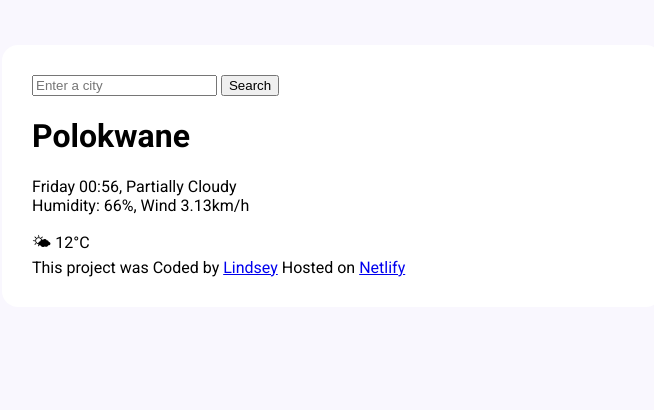
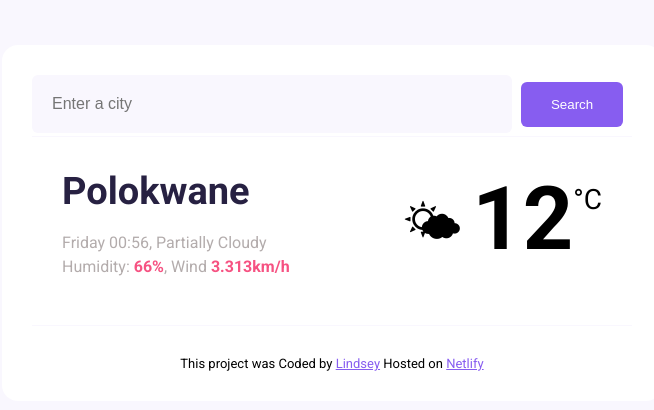
Before and after one commit to LindseyM23/Weather-Forecast, a plain HTML site: page index.html in a window 1280 px wide. Shown: the whole page, without its empty margins (308-962 px from the left). Drawn offline with Linux system fonts and the light colour scheme.

Commit message:
added extra styling to the page

```diff
--- a/index.html
+++ b/index.html
@@ -12,21 +12,33 @@
 <body>
     <div class="weather-app">
     <header>
-        <form>
-            <input type="search" placeholder="Enter a city" required/>
-            <input type="submit" value="Search"/>
+        <form class="search-form">
+            <input type="search" placeholder="Enter a city" required class="search-form-input"/>
+            <input type="submit" value="Search" class="search-form-button"/>
         </form>
     </header>
     <main>
+        <div class="weather-app-data">
         <div>
-    <h1>Polokwane</h1>
-   <p>
+    <h1 class="weather-app-city">Polokwane</h1>
+   <p class="weather-app-details">
     Friday 00:56, Partially Cloudy
     <br>
-    Humidity: 66%, Wind 3.13km/h
+    Humidity: <strong>66%</strong>, Wind <strong>3.313km/h</strong>
+
    </p>
-   <div>🌤 12°C</div>
+        </div>
+
+
+   <div class="weather-app-temperature-container" >
+    <div class="weather-app-icon" >🌤</div>
+   <div class="weather-app-temperature-value">12</div>
+   <div class="weather-app-unit">°C</div>
+
 </div>
+
+
+     </div>
 
 </main>
 
@@ -35,6 +47,6 @@
     Hosted on
     <a href="https://shecodes-weather-forecast-lindsey-m.netlify.app/" target="_blank">Netlify</a>
 </footer>
-</div>
+    </div>
 </body>
 </html>
--- a/styles.css
+++ b/styles.css
@@ -1,12 +1,95 @@
 body{
   background-color: #f9f7fe;
   font-family: "Roboto", sans-serif;
+}
+header{
+    border-bottom: 1px solid #f9f7fe;
+    padding: 0 0 3px  0;
+
+}
+a {
+    color: #875DF0; ;
 }
 .weather-app{
     background-color: white;
     max-width: 600px;
     margin: 45px auto;
-    box-shadow: 0 30px 50px rgba(65, 50, 100, 0,00);
+    box-shadow: 0 30px 50px rgba(65, 50, 100, 0);
     border-radius: 16px;
     padding: 30px;
 }
+
+.search-form-input{
+    background-color: #f9f7fe;
+    border: none;
+    border-radius: 6px;
+    width: 80%;
+    padding: 20px;
+    font-size: 16px;
+}
+.search-form-button{
+    background-color: #875DF0;
+padding: 15px 30px;
+border: none;
+border-radius: 6px;
+color: white;
+margin-left: 5px;
+font: 16px;
+
+
+}
+main{
+    padding: 30px;
+
+}
+.weather-app-temperature-container{
+    display: flex;
+}
+
+.weather-app-temperature-value{
+    font-size: 88px;
+    font-weight: bold;
+    margin-left: 10px;
+}
+.weather-app-icon{
+    font-size: 50px;
+    margin-top: 22px;
+
+}
+.weather-app-unit{
+    margin-top: 16px;
+    font-size: 28px;
+}
+
+.weather-app-city{
+    margin: 0;
+    color:#272142;
+    font-size: 38px;
+    line-height: 48px;
+}
+.weather-app-details{
+    font-size: 16px;
+    line-height: 20px;
+    color: rgb(179, 172, 172);
+    line-height: 24px;
+    font-weight: light;
+}
+.weather-app-details strong{
+    color: #f65282;
+}
+
+
+.weather-app-data{
+    display: flex;
+    justify-content: space-between;
+}
+
+
+footer{
+    border-top: 1px solid #f9f7fe ;
+    padding: 30px 0 0 0 ;
+    text-align: center;
+    font-size: 13px;
+    color: rgba(0, 0, 0, 0,6);
+
+}
```
